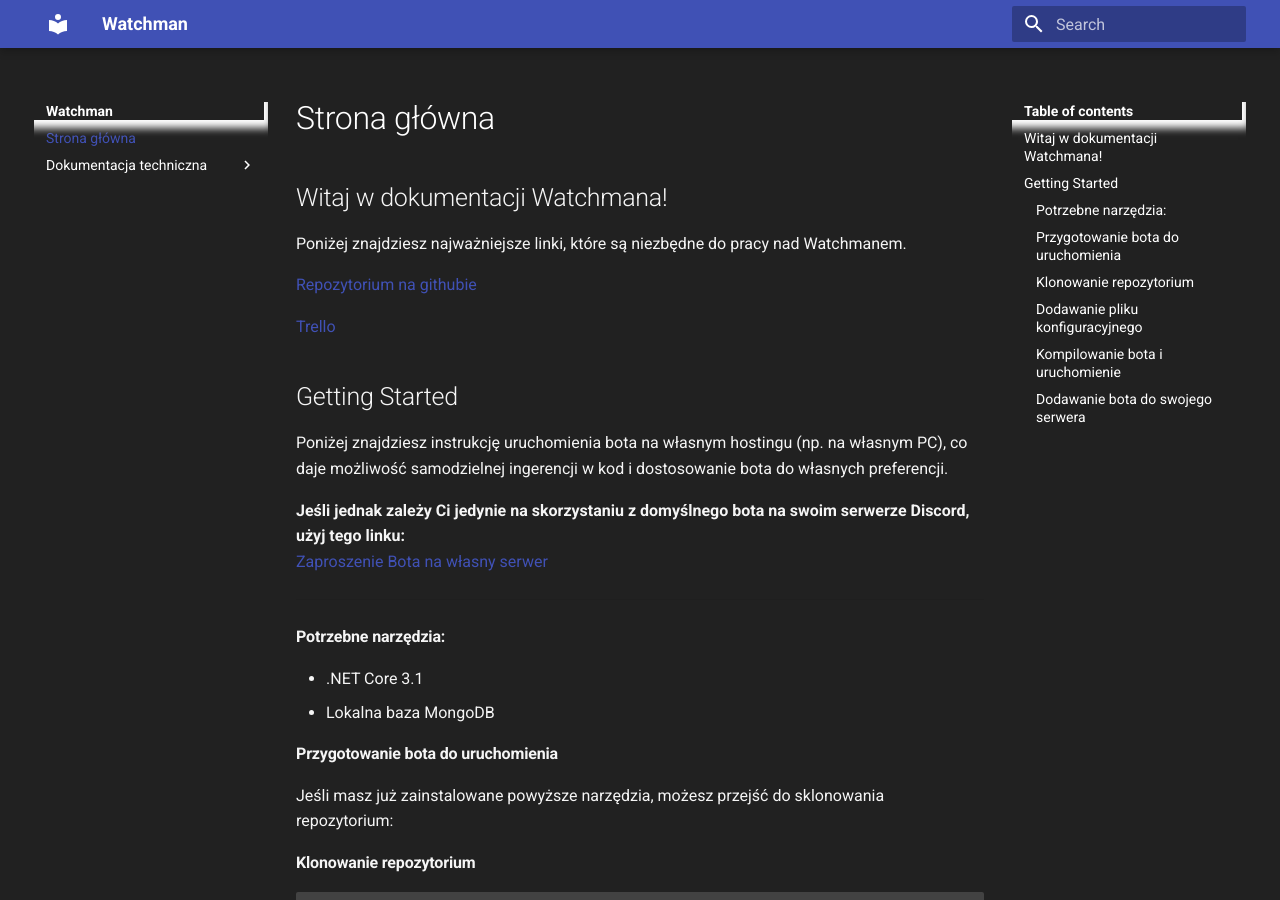
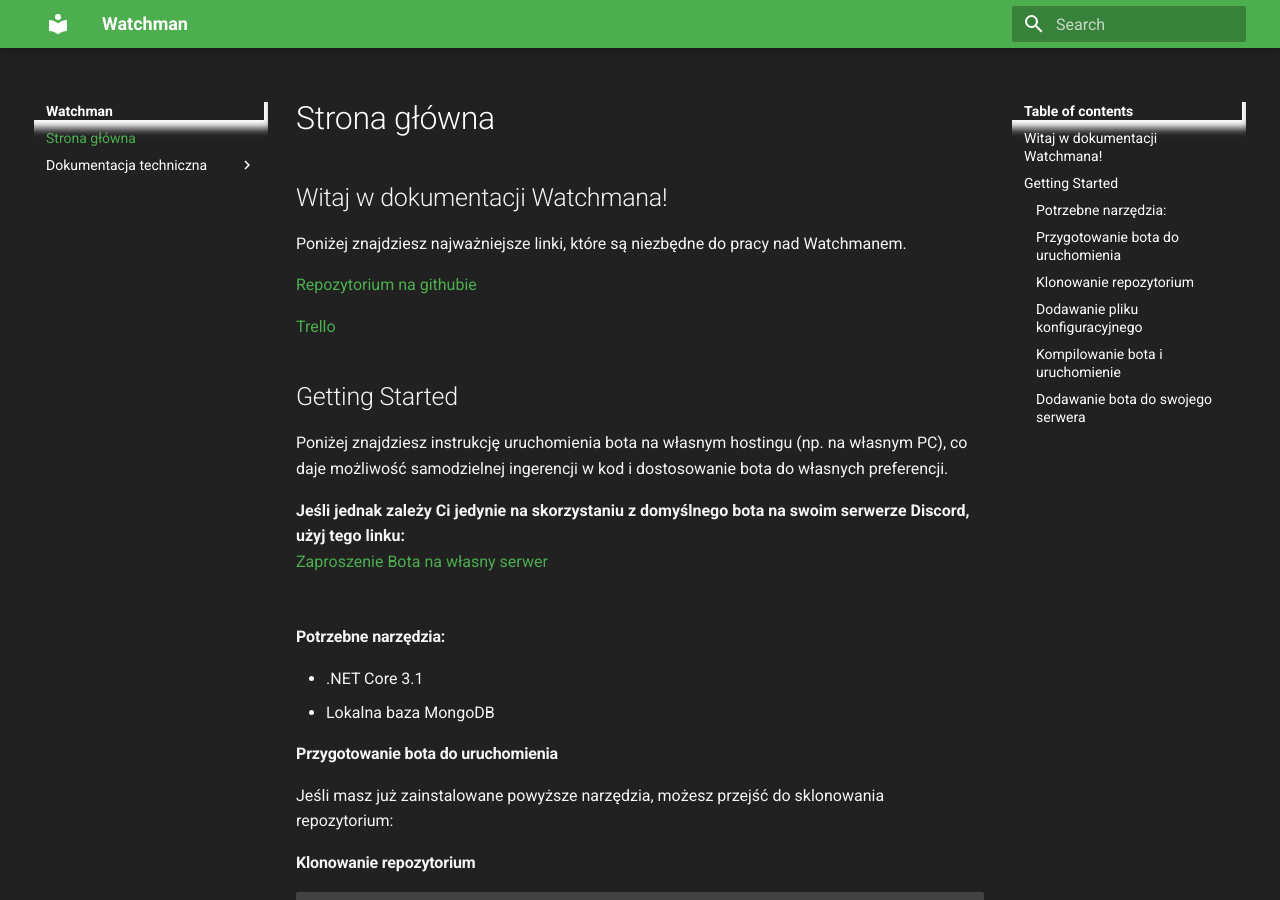
Before and after one commit to Devscord-Team/Watchman, an MkDocs documentation site: the page built from docs/index.md, in a window 1280 px wide and 900 px high. Built offline with MkDocs 1.6.1 and Material for MkDocs 9.7.7, drawn with Linux system fonts in a browser that asks for light colours.

Commit message:
Update mkdocs.yml

```diff
--- a/mkdocs.yml
+++ b/mkdocs.yml
@@ -5,7 +5,11 @@
         - 'Serwisy w frameworku': 135-services-in-framework.md
         - 'Jak działa Workflow': 134-workflow.md
         - 'Do czego używamy klasy Server': 141-do-czego-uzywamy-klasy-server.md
-theme: material
+theme:
+    name: 'material'
+    palette:
+        primary: 'green'
+        accent: 'light green'
 markdown_extensions:
     - codehilite
 extra_css:
```
